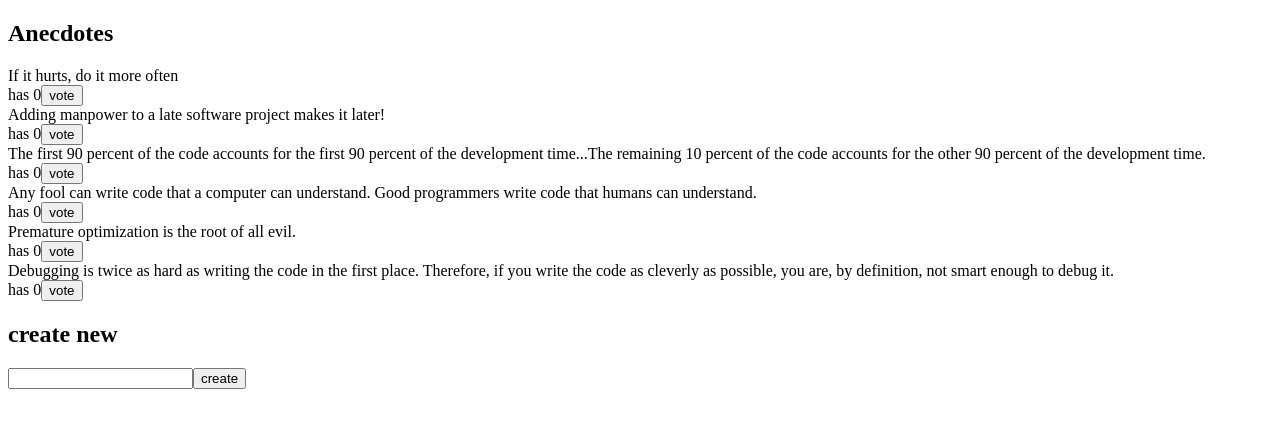
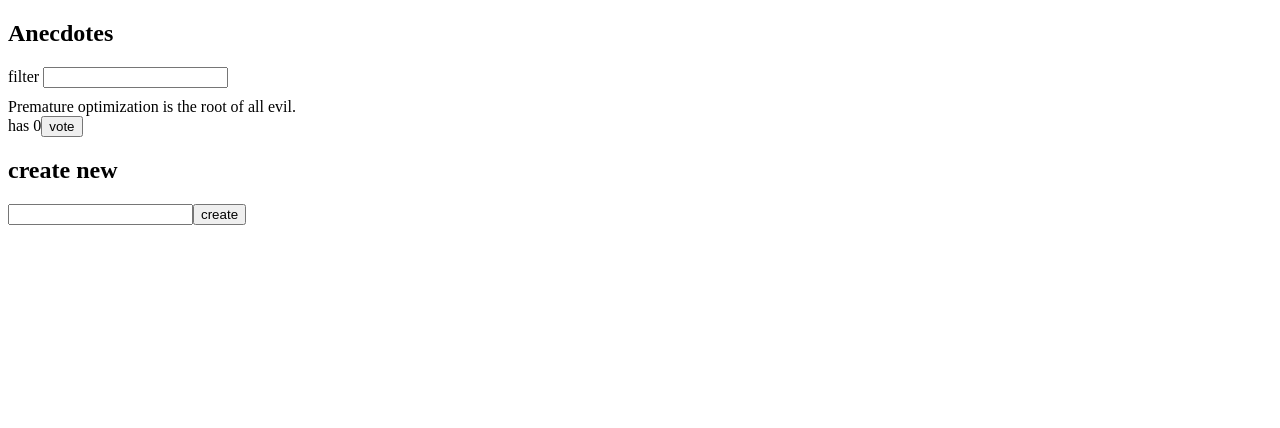
Before and after one commit to basakamasya/Full-Stack-Web-Dev, a React (Create React App) app in the folder part6/redux-anecdotes/: page / in a window 1280 px wide. Shown: the top 428 px of the page. Built offline with nearby package versions, Linux system fonts and the light colour scheme.

Commit message:
6.9 implemented

```diff
--- a/part6/redux-anecdotes/src/App.js
+++ b/part6/redux-anecdotes/src/App.js
@@ -1,10 +1,12 @@
 import AnecdoteForm from './components/AnecdoteForm'
 import AnecdoteList from './components/AnecdoteList'
+import Filter from './components/Filter'
 
 const App = () => {
   return (
     <div>
       <h2>Anecdotes</h2>
+      <Filter />
       <AnecdoteList></AnecdoteList>
       <AnecdoteForm></AnecdoteForm>
     </div>
--- a/part6/redux-anecdotes/src/components/AnecdoteList.js
+++ b/part6/redux-anecdotes/src/components/AnecdoteList.js
@@ -2,7 +2,20 @@ import { useDispatch, useSelector } from 'react-redux'
 import { increaseVote } from '../reducers/anecdoteReducer'
 
 const AnectodeList = () => {
-  const anecdotes = useSelector(state => state)
+  const filteredAnecdotes = useSelector(state => {
+    const filteredAnecdotes =
+      state.filter
+        ? state.anecdotes.filter((anc) =>
+          anc.content.toUpperCase().includes(state.filter.toUpperCase())
+        )
+        : state.anecdotes
+    return filteredAnecdotes
+  })
+
+  const anecdotes = useSelector(state =>
+    //state.anecdotes
+    filteredAnecdotes
+  )
   const dispatch = useDispatch()
 
   const vote = (id) => {
--- /dev/null
+++ b/part6/redux-anecdotes/src/components/Filter.js
@@ -0,0 +1,22 @@
+import { filterChange } from '../reducers/filterReducer'
+import { useDispatch } from 'react-redux'
+
+const Filter = (props) => {
+  const dispatch = useDispatch()
+  const handleChange = (event) => {
+    // input-field value is in variable event.target.value
+    const filterValue = event.target.value
+    dispatch(filterChange(filterValue))
+  }
+  const style = {
+    marginBottom: 10
+  }
+
+  return (
+    <div style={style}>
+      filter <input onChange={handleChange} />
+    </div>
+  )
+}
+
+export default Filter
--- a/part6/redux-anecdotes/src/index.js
+++ b/part6/redux-anecdotes/src/index.js
@@ -1,11 +1,26 @@
 import React from 'react'
 import ReactDOM from 'react-dom/client'
-import { createStore } from 'redux'
+import { createStore, combineReducers } from 'redux'
 import { Provider } from 'react-redux'
 import App from './App'
-import reducer from './reducers/anecdoteReducer'
+import anecdoteReducer from './reducers/anecdoteReducer'
+import filterReducer from './reducers/filterReducer'
+
+const reducer = combineReducers({
+  anecdotes: anecdoteReducer,
+  filter: filterReducer
+})
 
 const store = createStore(reducer)
+
+//console.log(store.getState())
+
+/*
+ReactDOM.createRoot(document.getElementById('root')).render(
+  <Provider store={store}>
+    <App />
+  </Provider>
+)*/
 
 ReactDOM.createRoot(document.getElementById('root')).render(
   <Provider store={store}>
--- a/part6/redux-anecdotes/src/reducers/anecdoteReducer.js
+++ b/part6/redux-anecdotes/src/reducers/anecdoteReducer.js
@@ -20,9 +20,6 @@ const asObject = (anecdote) => {
 const initialState = anecdotesAtStart.map(asObject)
 
 const reducer = (state = initialState, action) => {
-  //console.log('state now: ', state)
-  //console.log('action', action)
-
   switch (action.type) {
     case 'Vote': {
       const id = action.data.voteId
--- /dev/null
+++ b/part6/redux-anecdotes/src/reducers/filterReducer.js
@@ -0,0 +1,17 @@
+const filterReducer = (state = 'ALL', action) => {
+  switch (action.type) {
+    case 'SET_FILTER':
+      return action.filter
+    default:
+      return state
+  }
+}
+
+export const filterChange = filter => {
+  return {
+    type: 'SET_FILTER',
+    filter,
+  }
+}
+
+export default filterReducer
```
